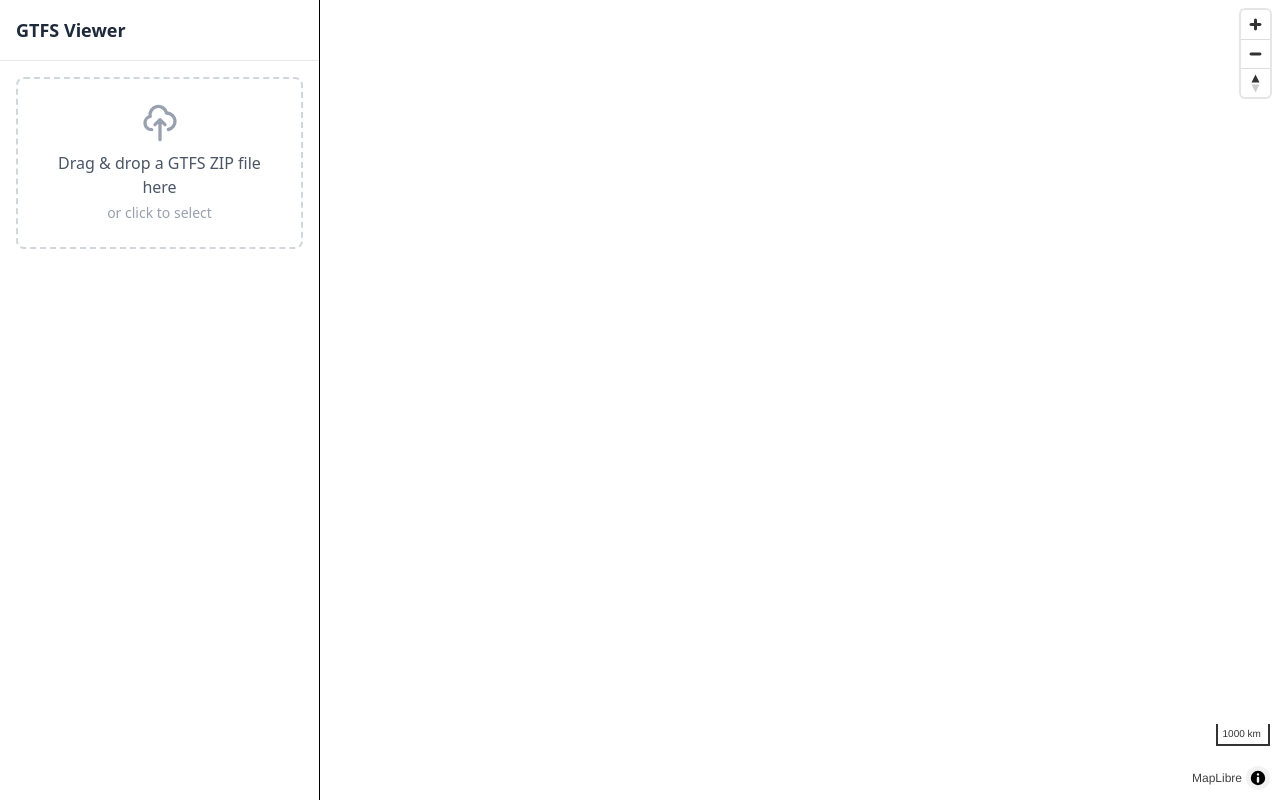
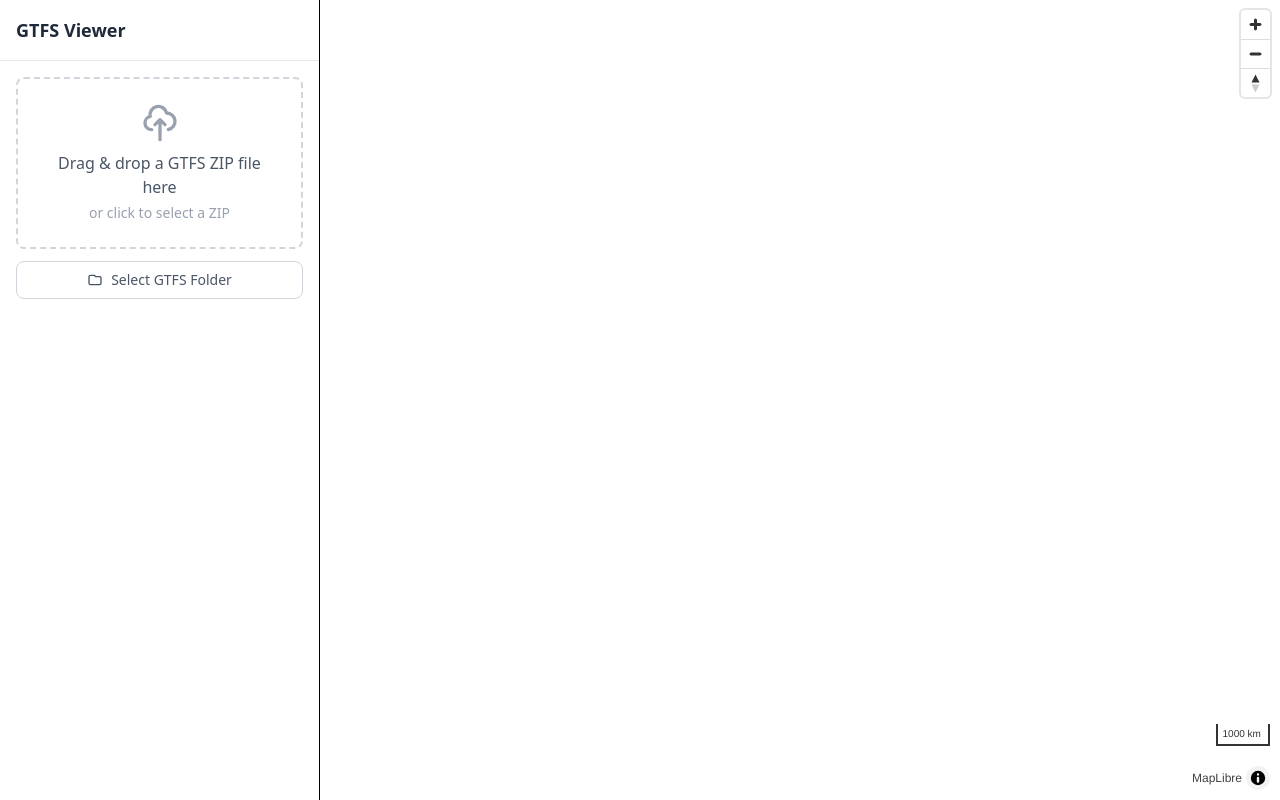
Before and after one commit to trufi-association/trufi-gtfs-viewer, a React (Vite) app: page / in a window 1280 px wide. Built offline with nearby package versions, Linux system fonts and the light colour scheme; no server answers.

Commit message:
feat: Add support for GTFS folder uploads and enhance file parsing logic

```diff
--- a/src/components/upload/DropZone.tsx
+++ b/src/components/upload/DropZone.tsx
@@ -1,15 +1,35 @@
-import { useCallback } from 'react'
+import { useCallback, useRef } from 'react'
 import { useDropzone } from 'react-dropzone'
 import { useGtfsStore } from '../../store/gtfsStore'
+import { isGtfsFolder } from '../../services/gtfs/folderHandler'
 
 export function DropZone() {
   const { loadGtfsFile, isLoading, loadingProgress, loadingMessage, error } =
     useGtfsStore()
+  const folderInputRef = useRef<HTMLInputElement>(null)
 
   const onDrop = useCallback(
     (acceptedFiles: File[]) => {
       if (acceptedFiles.length > 0) {
-        loadGtfsFile(acceptedFiles[0])
+        // Check if it's a folder (multiple .txt files) or a ZIP
+        if (acceptedFiles.length > 1 && isGtfsFolder(acceptedFiles)) {
+          loadGtfsFile(acceptedFiles)
+        } else {
+          loadGtfsFile(acceptedFiles[0])
+        }
+      }
+    },
+    [loadGtfsFile]
+  )
+
+  const handleFolderSelect = useCallback(
+    (e: React.ChangeEvent<HTMLInputElement>) => {
+      const files = e.target.files
+      if (files && files.length > 0) {
+        const fileArray = Array.from(files)
+        if (isGtfsFolder(fileArray)) {
+          loadGtfsFile(fileArray)
+        }
       }
     },
     [loadGtfsFile]
@@ -19,8 +39,8 @@ export function DropZone() {
     onDrop,
     accept: {
       'application/zip': ['.zip'],
+      'text/plain': ['.txt'],
     },
-    maxFiles: 1,
     disabled: isLoading,
   })
 
@@ -84,10 +104,46 @@ export function DropZone() {
             <p className="text-gray-600 mb-1">
               Drag & drop a GTFS ZIP file here
             </p>
-            <p className="text-gray-400 text-sm">or click to select</p>
+            <p className="text-gray-400 text-sm">or click to select a ZIP</p>
           </div>
         )}
       </div>
+
+      <input
+        ref={folderInputRef}
+        type="file"
+        // @ts-expect-error webkitdirectory is not in types
+        webkitdirectory=""
+        directory=""
+        multiple
+        onChange={handleFolderSelect}
+        className="hidden"
+        disabled={isLoading}
+      />
+
+      <button
+        type="button"
+        onClick={() => folderInputRef.current?.click()}
+        disabled={isLoading}
+        className={`
+          mt-3 w-full py-2 px-4 border border-gray-300 rounded-lg
+          text-gray-600 text-sm font-medium
+          transition-colors duration-200
+          ${isLoading ? 'opacity-50 cursor-not-allowed' : 'hover:bg-gray-50 hover:border-gray-400'}
+        `}
+      >
+        <div className="flex items-center justify-center gap-2">
+          <svg className="w-4 h-4" fill="none" stroke="currentColor" viewBox="0 0 24 24">
+            <path
+              strokeLinecap="round"
+              strokeLinejoin="round"
+              strokeWidth={2}
+              d="M3 7v10a2 2 0 002 2h14a2 2 0 002-2V9a2 2 0 00-2-2h-6l-2-2H5a2 2 0 00-2 2z"
+            />
+          </svg>
+          Select GTFS Folder
+        </div>
+      </button>
 
       {error && (
         <div className="mt-3 p-3 bg-red-50 border border-red-200 rounded-lg">
--- /dev/null
+++ b/src/services/gtfs/folderHandler.ts
@@ -0,0 +1,39 @@
+import type { GtfsFiles } from './zipHandler'
+
+const FILE_MAPPING: Record<string, keyof GtfsFiles> = {
+  'stops.txt': 'stops',
+  'routes.txt': 'routes',
+  'trips.txt': 'trips',
+  'shapes.txt': 'shapes',
+  'stop_times.txt': 'stopTimes',
+  'agency.txt': 'agency',
+  'calendar.txt': 'calendar',
+  'calendar_dates.txt': 'calendarDates',
+  'frequencies.txt': 'frequencies',
+  'feed_info.txt': 'feedInfo',
+}
+
+export async function extractGtfsFolder(
+  files: File[],
+  onProgress?: (progress: number) => void
+): Promise<GtfsFiles> {
+  const gtfsFiles: GtfsFiles = {}
+  const entries = Object.entries(FILE_MAPPING)
+  let processed = 0
+
+  for (const [filename, key] of entries) {
+    const file = files.find((f) => f.name === filename || f.webkitRelativePath.endsWith(`/${filename}`))
+    if (file) {
+      gtfsFiles[key] = await file.text()
+    }
+    processed++
+    onProgress?.(Math.round((processed / entries.length) * 30))
+  }
+
+  return gtfsFiles
+}
+
+export function isGtfsFolder(files: File[]): boolean {
+  const fileNames = files.map((f) => f.name)
+  return fileNames.includes('stops.txt') || fileNames.includes('routes.txt')
+}
--- a/src/services/gtfs/parser.ts
+++ b/src/services/gtfs/parser.ts
@@ -1,14 +1,25 @@
 import type { ParsedGtfsData, GtfsStop, GtfsRoute, GtfsTrip, GtfsShape, GtfsStopTime, GtfsCalendar, GtfsCalendarDate, GtfsFrequency, GtfsAgency, GtfsFeedInfo } from '../../types/gtfs'
-import { extractGtfsZip } from './zipHandler'
+import { extractGtfsZip, type GtfsFiles } from './zipHandler'
+import { extractGtfsFolder } from './folderHandler'
 import { parseGtfsCsv } from './csvParser'
 
+export type GtfsInput = File | File[]
+
 export async function parseGtfsFile(
-  file: File,
+  input: GtfsInput,
   onProgress?: (progress: number, message: string) => void
 ): Promise<ParsedGtfsData> {
-  // Step 1: Extract ZIP (0-30%)
+  // Step 1: Extract files (0-30%)
   onProgress?.(0, 'Extracting GTFS files...')
-  const files = await extractGtfsZip(file, (p) => onProgress?.(p, 'Extracting GTFS files...'))
+
+  let files: GtfsFiles
+  if (Array.isArray(input)) {
+    // Folder input
+    files = await extractGtfsFolder(input, (p) => onProgress?.(p, 'Reading GTFS folder...'))
+  } else {
+    // ZIP file input
+    files = await extractGtfsZip(input, (p) => onProgress?.(p, 'Extracting GTFS files...'))
+  }
 
   // Step 2: Parse CSV files (30-90%)
   const result: ParsedGtfsData = {
--- a/src/store/gtfsStore.ts
+++ b/src/store/gtfsStore.ts
@@ -5,7 +5,7 @@ import type { StopProperties } from '../services/gtfs/stopsToGeoJson'
 import type { ShapeProperties } from '../services/gtfs/shapesToGeoJson'
 import { stopsToGeoJson, calculateBounds } from '../services/gtfs/stopsToGeoJson'
 import { shapesToGeoJson } from '../services/gtfs/shapesToGeoJson'
-import { parseGtfsFile } from '../services/gtfs/parser'
+import { parseGtfsFile, type GtfsInput } from '../services/gtfs/parser'
 import { saveGtfsFile, loadGtfsFile, clearGtfsData } from '../services/storage/indexedDb'
 
 interface GtfsState {
@@ -42,7 +42,7 @@ interface GtfsState {
   error: string | null
 
   // Actions
-  loadGtfsFile: (file: File) => Promise<void>
+  loadGtfsFile: (input: GtfsInput) => Promise<void>
   loadFromStorage: () => Promise<boolean>
   clearData: () => Promise<void>
 }
@@ -65,17 +65,19 @@ export const useGtfsStore = create<GtfsState>((set) => ({
   loadingMessage: '',
   error: null,
 
-  loadGtfsFile: async (file: File) => {
+  loadGtfsFile: async (input: GtfsInput) => {
     set({ isLoading: true, loadingProgress: 0, error: null })
 
     try {
-      const data = await parseGtfsFile(file, (progress, message) => {
+      const data = await parseGtfsFile(input, (progress, message) => {
         set({ loadingProgress: progress, loadingMessage: message })
       })
 
-      // Save original ZIP file to IndexedDB
-      set({ loadingMessage: 'Saving to local storage...' })
-      await saveGtfsFile(file)
+      // Save original file to IndexedDB (only for ZIP files, not folders)
+      if (!Array.isArray(input)) {
+        set({ loadingMessage: 'Saving to local storage...' })
+        await saveGtfsFile(input)
+      }
 
       // Convert to GeoJSON (pass stopTimes for origin/destination detection)
       const stopsGeoJson = stopsToGeoJson(data.stops, data.stopTimes)
```
Also changed, not shown: 1 other file (tests, documents, lock files or other folders).
